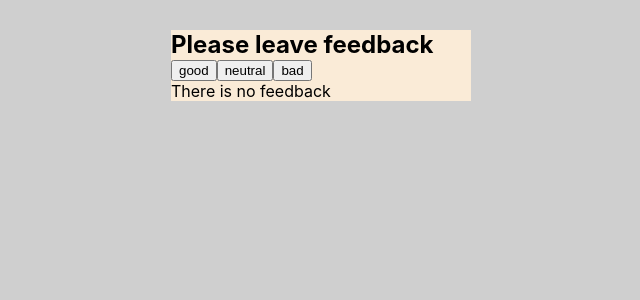
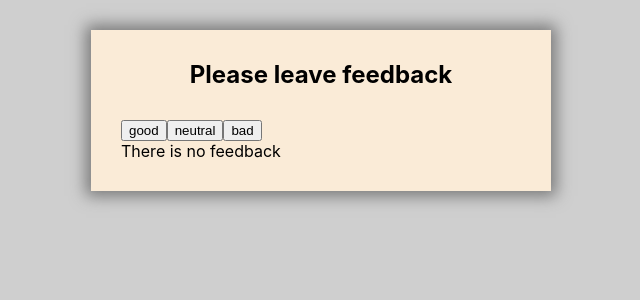
Before and after one commit to IvashkaVIP/goit-react-hw-04-feedback, a React (Create React App) app: page / in a window 1280 px wide. Shown: the top 300 px of the page, without its empty margins (319-959 px from the left). Built offline with nearby package versions, Linux system fonts and the light colour scheme.

Commit message:
add css 2

```diff
--- a/src/components/App.module.css
+++ b/src/components/App.module.css
@@ -1,5 +1,7 @@
 .container {
-    width: 300px;
+    width: 400px;
     background-color: antiquewhite;
     margin: 30px auto;
+    padding: 30px;
+    box-shadow: 0px 0px 15px 5px rgb(120, 120, 120);
 }
--- a/src/components/Section/Section.jsx
+++ b/src/components/Section/Section.jsx
@@ -1,8 +1,9 @@
 import PropTypes from 'prop-types';
+import css from './Section.module.css'
 
 export const Section = ({ title, children }) => (
   <section>
-    <h2>{title}</h2>
+    <h2 className={css.title}>{title}</h2>
     {children}
   </section>
 );
--- /dev/null
+++ b/src/components/Section/Section.module.css
@@ -0,0 +1,4 @@
+.title {
+    text-align: center;
+    margin-bottom: 30px;
+    }
```
